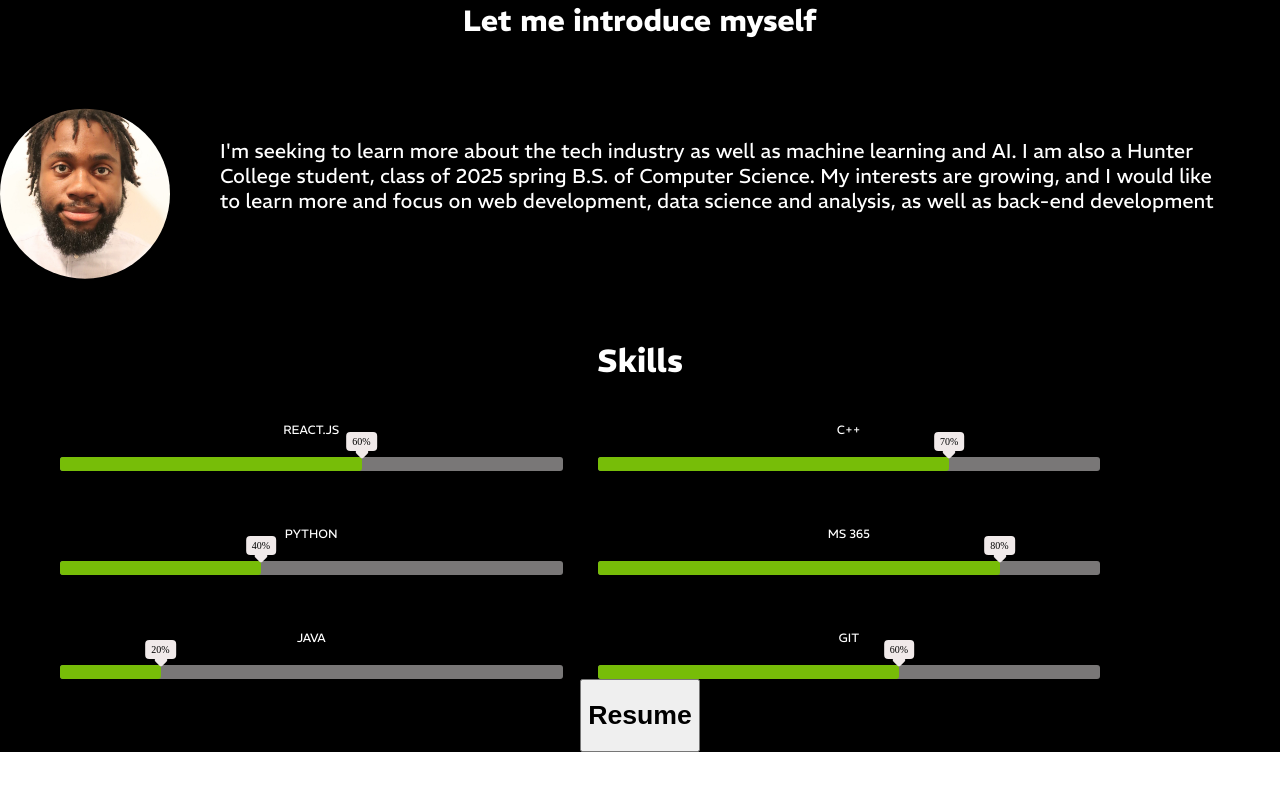
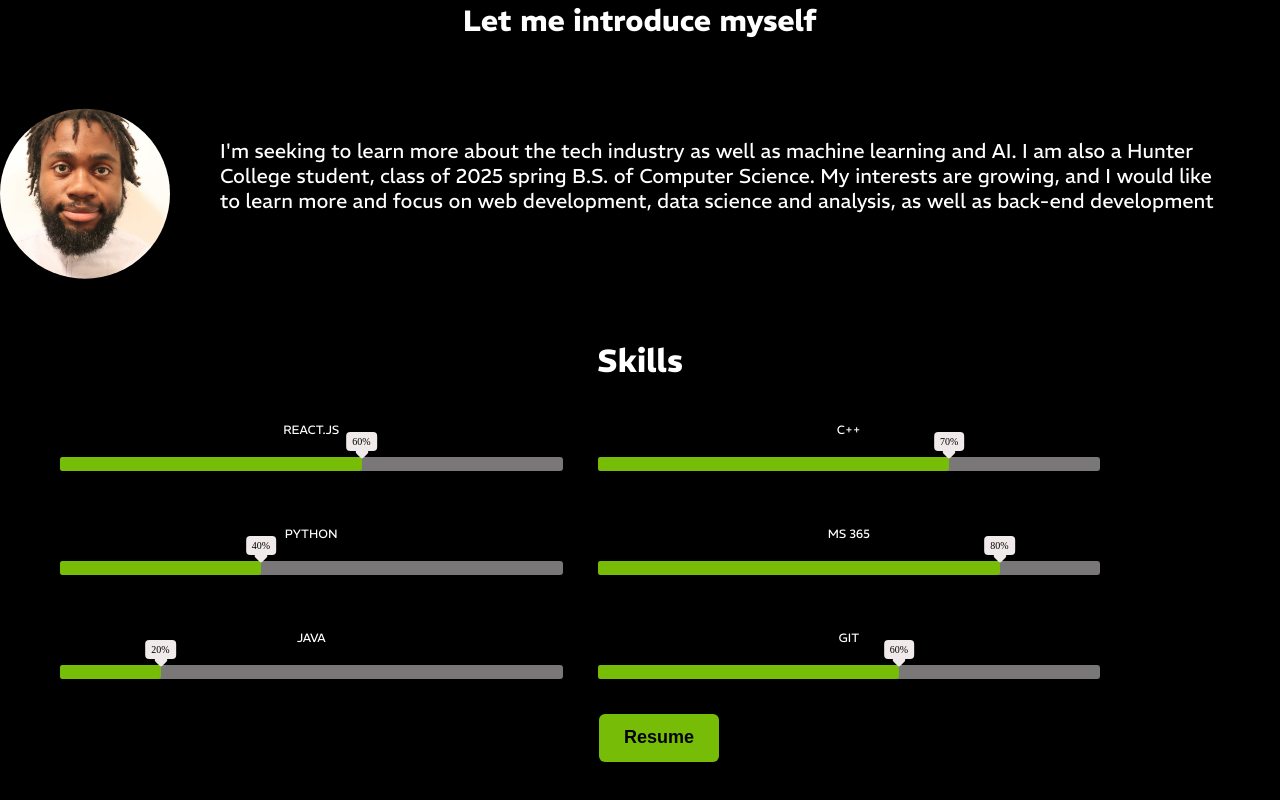
Before and after one commit to DFLotus/portfolio, a React (Create React App) app: page / in a window 1280 px wide. Shown: the part 1035-1835 px from the top of the page. Before the commit the page ends 1787 px from the top, so only its background shows below. Built offline with nearby package versions, Linux system fonts and the light colour scheme.

Commit message:
Added resume button w all screens

```diff
--- a/src/components/About.js
+++ b/src/components/About.js
@@ -79,7 +79,7 @@ const About = () => {
                 </div>
             </div>
             <div className="resume-container">
-                <button onClick={resumePdfOpener}><h1>Resume</h1></button>
+                <button className="resume-button" onClick={resumePdfOpener}><h1>Resume</h1></button>
             </div>
         </div>
     )
--- a/src/styles/About.css
+++ b/src/styles/About.css
@@ -113,6 +113,25 @@
     border-radius: 2px;
 }
 
+.resume-button {
+    background-color: rgb(119, 189, 8);
+    border: none;
+    border-radius: 6px;
+    padding: 1px 25px 1px 25px;
+    font-size: 9px;
+    margin: 35px 10px 50px 48px;
+    cursor: pointer;
+    transition: all 0.2s ease;
+}
+
+.resume-button:hover {
+    background-color: rgb(24, 177, 90);
+}
+
+.resume-button:active{
+    transform: scale(0.96);
+}
+
 @media screen and (max-width: 760px) {
     .about-hook {
         font-size: 20px;
@@ -159,6 +178,10 @@
     .skill-level::after{
         margin-top: 12px;
         font-size: 5px;
+    }
+
+    .resume-button{
+        margin: 35px 10px 50px 0px;
     }
 
 }
@@ -210,6 +233,10 @@
         font-size: 5px;
     }
 
+    .resume-button{
+        margin: 35px 10px 50px 0px;
+    }
+
 }
 
 @media screen and (min-width: 1024px) and (max-width:1440px) {
```
